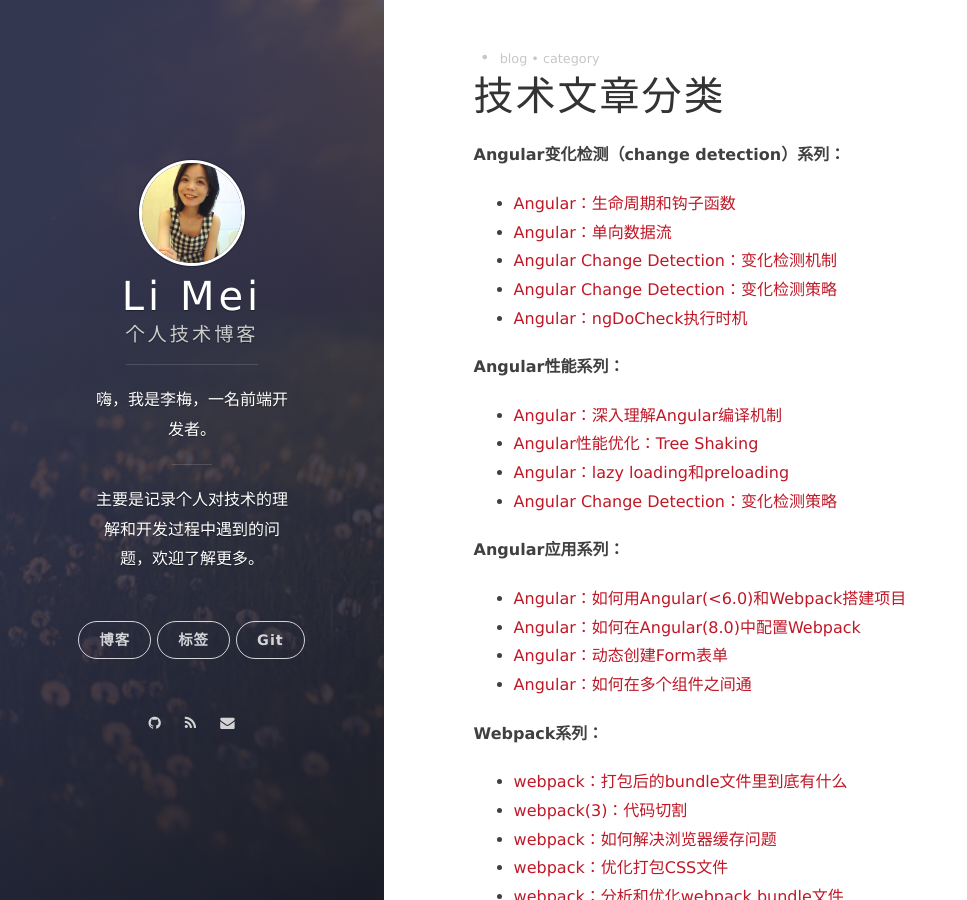
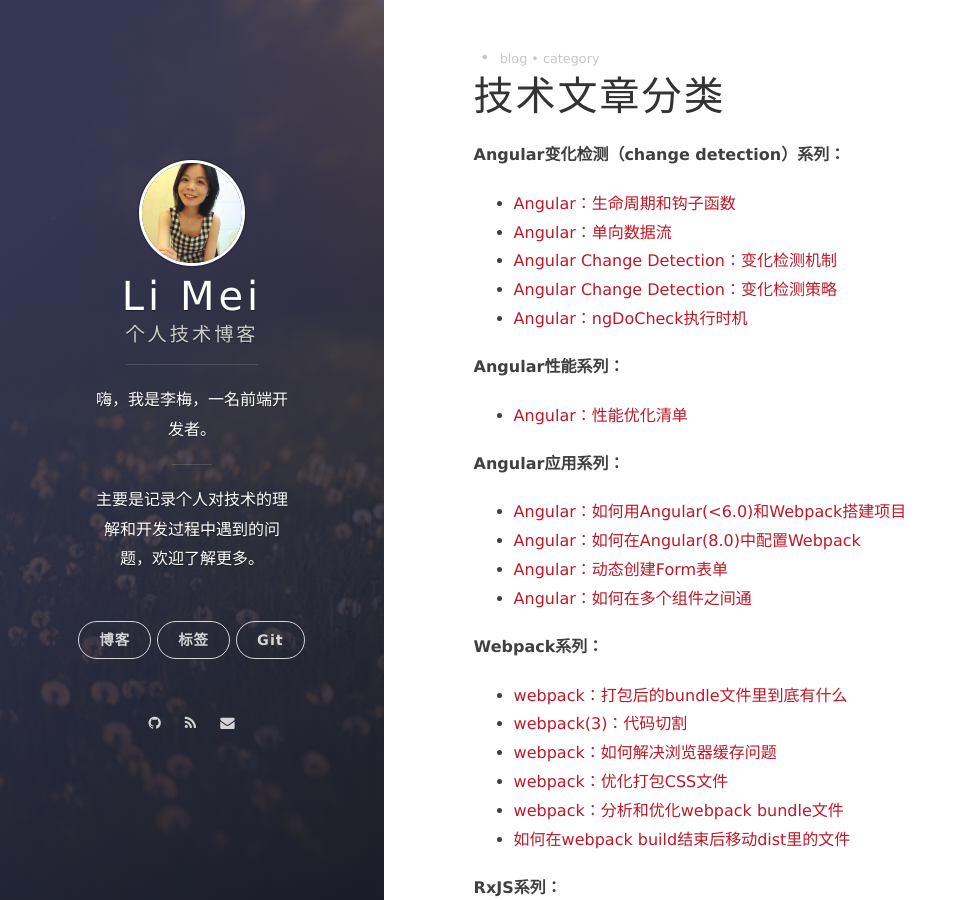
Before and after one commit to LiMeii/LiMeii.github.io, a Jekyll site: the page built from tag.md, in a window 1280 px wide and 900 px high. Shown: the whole window, without its empty margins (0-967 px from the left). Built offline with Jekyll 4.4.1, drawn with Linux system fonts in a browser that asks for light colours; nearby versions of some CDN libraries.

Commit message:
add angular performance checklist post

```diff
--- a/tag.md
+++ b/tag.md
@@ -12,10 +12,7 @@ layout: post
 - [Angular：ngDoCheck执行时机](https://limeii.github.io/2019/06/angular-ngdocheck-onpush-strategy/)
 
 **Angular性能系列：**
-- [Angular：深入理解Angular编译机制](https://limeii.github.io/2019/08/angular-compiler/)
-- [Angular性能优化：Tree Shaking](https://limeii.github.io/2019/08/angular-tree-shaking/)
-- [Angular：lazy loading和preloading](https://limeii.github.io/2018/09/angular-lazy-loading/)
-- [Angular Change Detection：变化检测策略](https://limeii.github.io/2019/06/angular-changeDetectionStrategy-OnPush/)
+- [Angular：性能优化清单](https://limeii.github.io/2019/08/angular-performance-checklists/)
 
 **Angular应用系列：**
 - [Angular：如何用Angular(<6.0)和Webpack搭建项目](https://limeii.github.io/2018/09/angular-webpack/)
```
Also changed, not shown: _posts/2019-08-30-angular-performance-checklists.md (added, +36 -0 lines).
